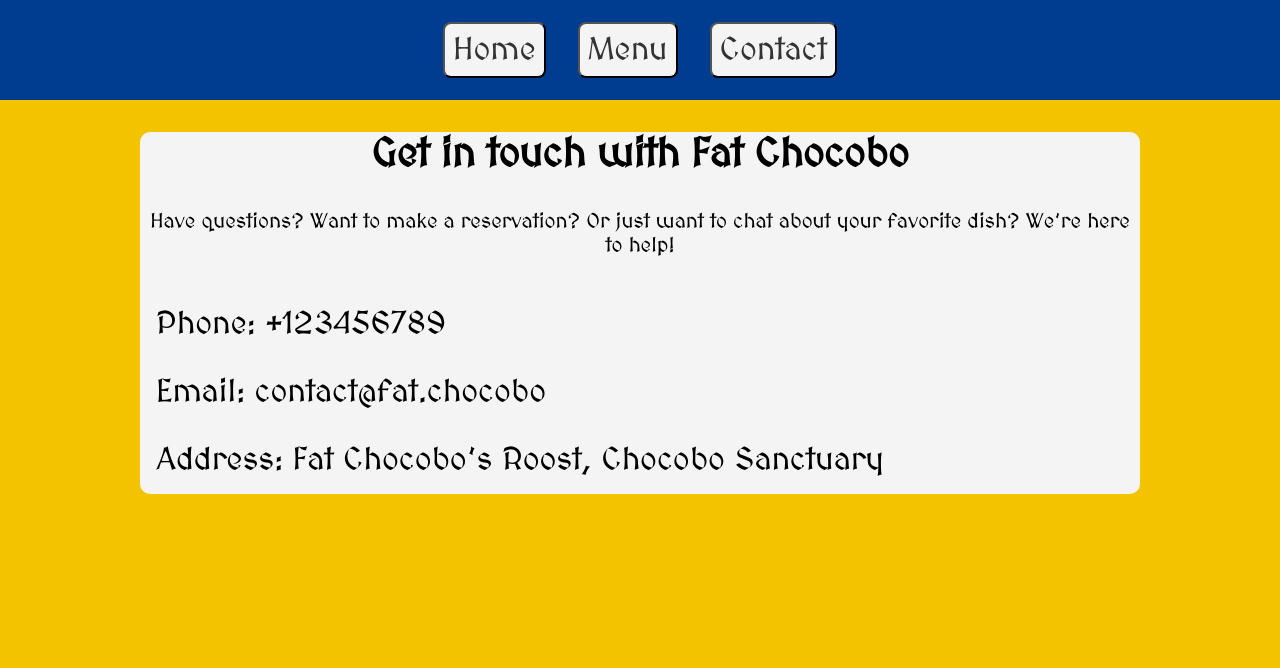
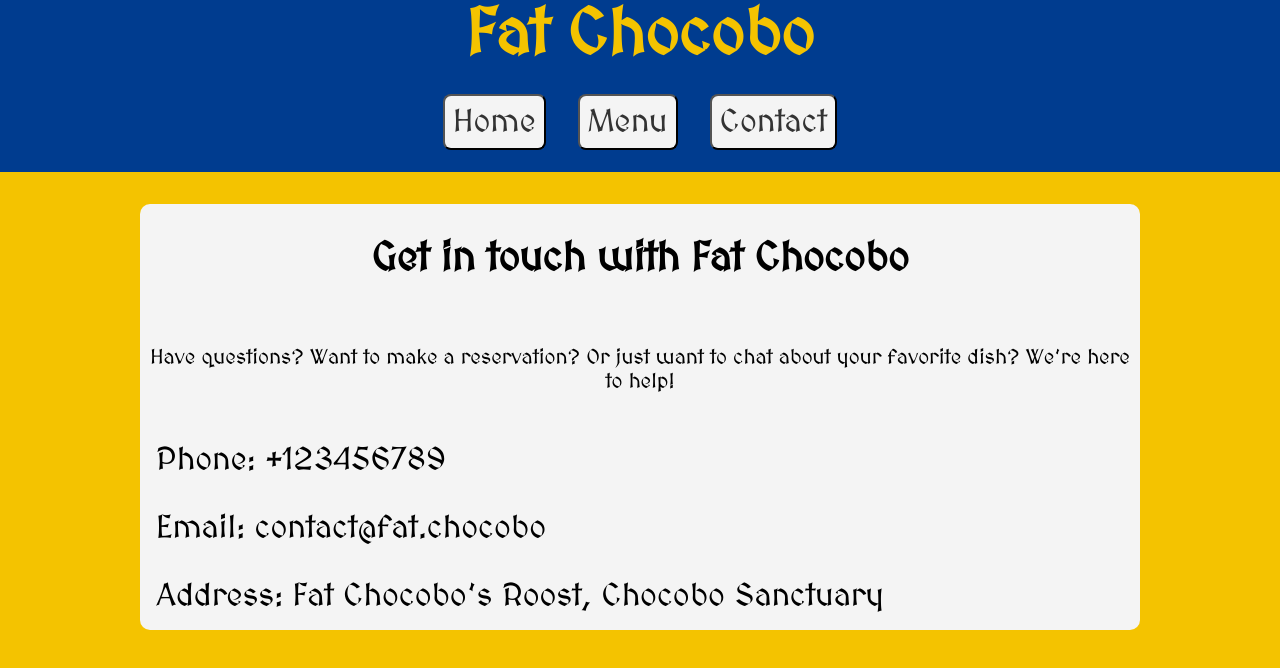
Before and after one commit to OguzhanKadakal/restaurant-page, a website built with webpack: page src/template.html in a window 1280 px wide. Both pictures are taken after a click on the button "Contact". Built offline with nearby package versions, Linux system fonts and the light colour scheme.

Commit message:
edit style

```diff
--- a/src/contact.js
+++ b/src/contact.js
@@ -8,7 +8,7 @@ export function Contact() {
 
     const h2Element = document.createElement("h2");
     h2Element.textContent = "Get in touch with Fat Chocobo";
-    h2Element.style.cssText = "text-align: center; font-size: 2.5rem";
+    h2Element.style.cssText = "text-align: center; font-size: 2.5rem; padding: 2rem;";
     divElement.appendChild(h2Element);
 
     const pElement = document.createElement("p");
--- a/src/styles.css
+++ b/src/styles.css
@@ -19,15 +19,20 @@ body {
 
 #header {
     margin-bottom: 2rem;
+    background-color: var(--ff-blue);
 }
-
+#logo {
+    color: var(--chocobo-yellow);
+    font-size: 4rem;
+    text-align: center;
+}
 #nav {
   min-height: 100px;
   display: flex;
   align-items: center;
   justify-content: center;
   gap: 2rem;
-  background-color: var(--ff-blue);
+
 }
 .nav-btn {
   cursor: pointer;
--- a/src/template.html
+++ b/src/template.html
@@ -7,13 +7,13 @@
   </head>
   <body>
     <header id="header">
+        <h1 id="logo">Fat Chocobo</h1>
       <nav id="nav">
         <button id="home" class="nav-btn">Home</button>
         <button id="menu" class="nav-btn">Menu</button>
         <button id="contact" class="nav-btn">Contact</button>
       </nav>
     </header>
-    <div id="content">
-    </div>
+    <div id="content"></div>
   </body>
 </html>
```
